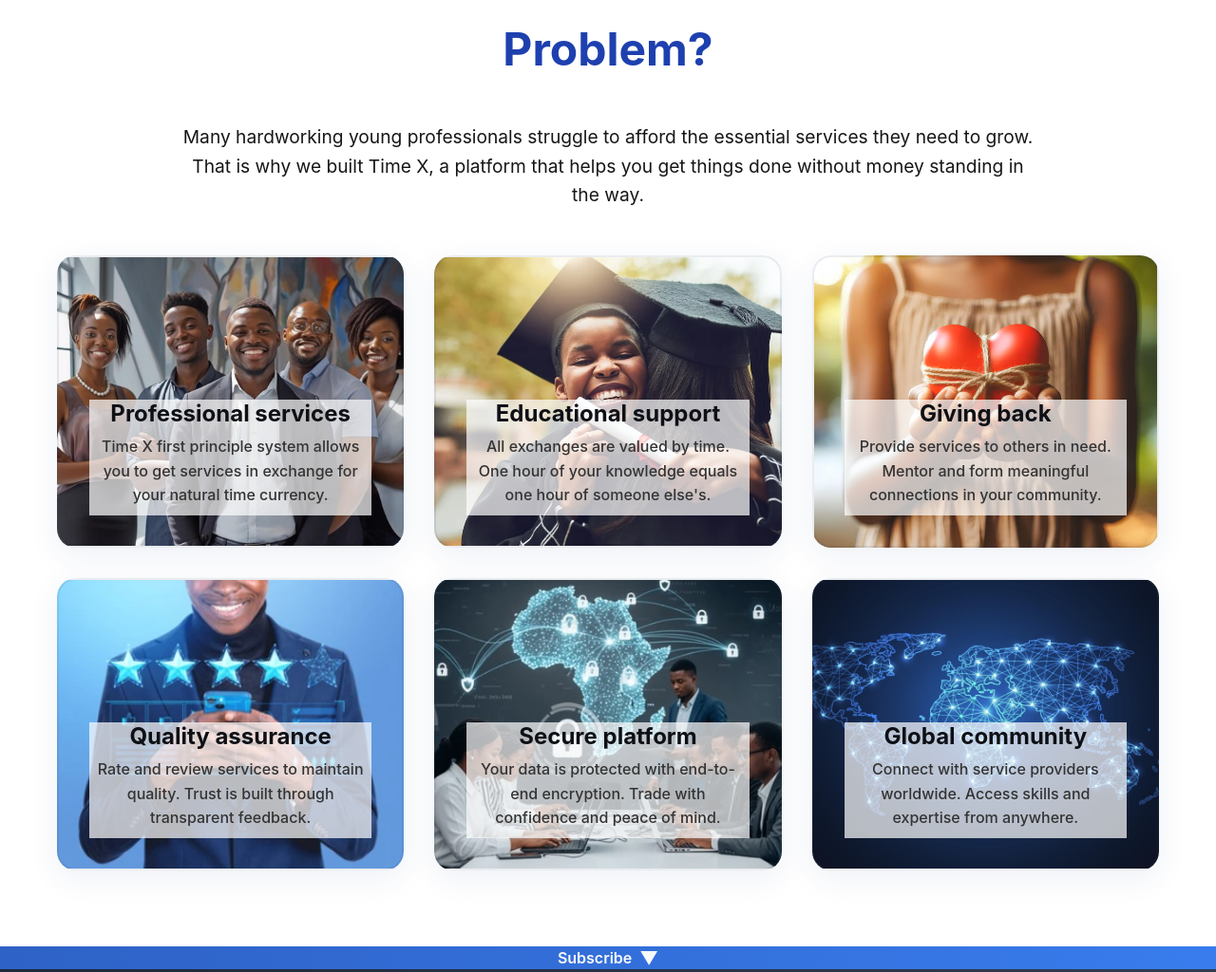
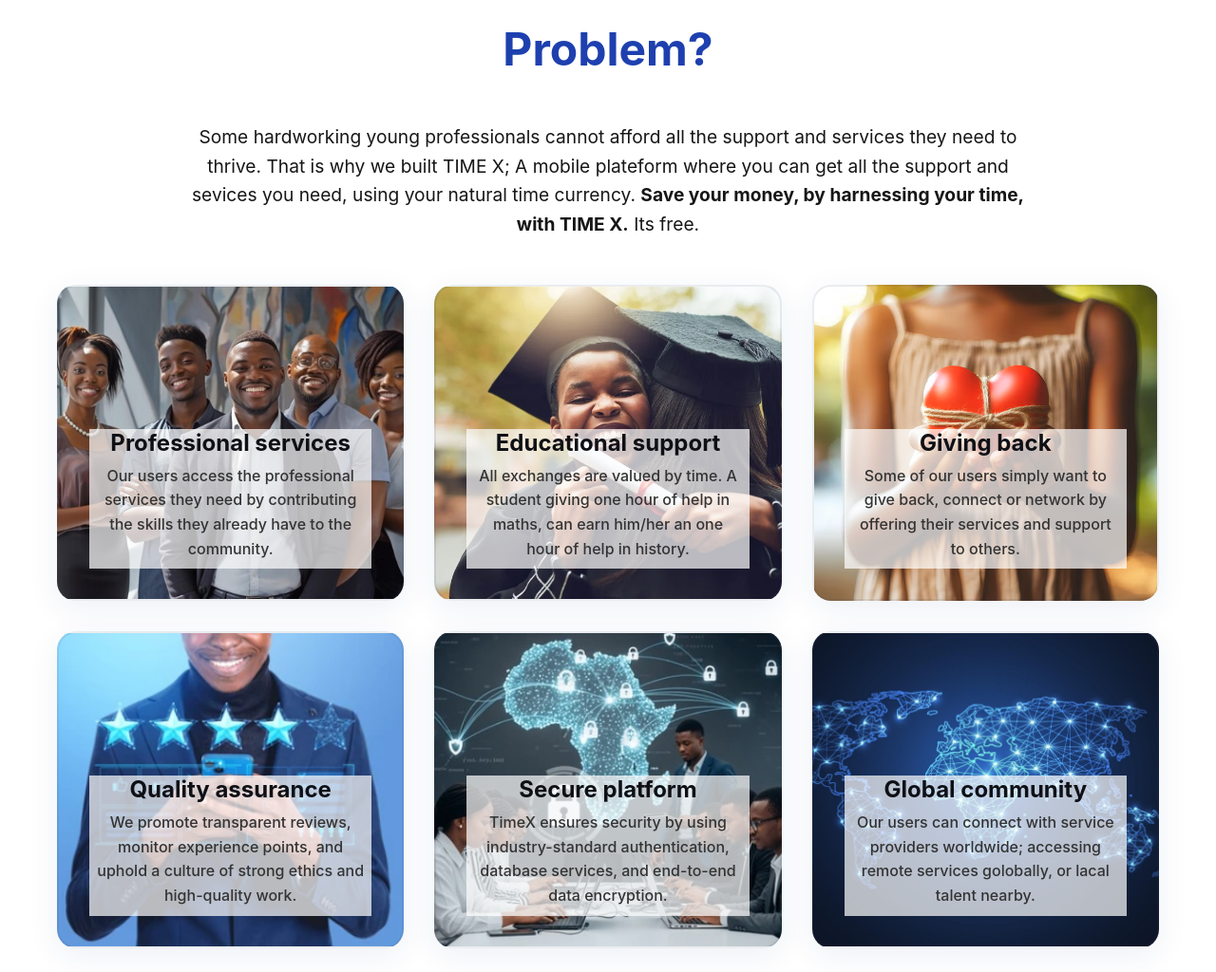
Before and after one commit to human0/timeX, a plain HTML site: page index.html in a window 1280 px wide. Shown: the part 940-1964 px from the top of the page at 95% size. Drawn offline with Linux system fonts and the light colour scheme; a script that the page names is missing.

Commit message:
copy updates

```diff
--- a/index.html
+++ b/index.html
@@ -188,32 +188,34 @@
             <div class="container">
                 <h2 class="section-title">Problem?</h2>
                 <p style="text-align: center; font-size: 1.2rem; max-width: 900px; margin: 2rem auto; line-height: 1.6; color: rgba(11, 10, 10, 0.95);">
-                    Many hardworking young professionals struggle to afford the essential services they need to grow. That is why we built Time X, a platform that helps you get things done without money standing in the way.
-                </p>
+                    Some hardworking young professionals cannot afford all the support and services they need to thrive.
+                    That is why we built TIME X;
+                    A mobile plateform where you can get all the support and sevices you need,
+                    using your natural time currency. <b>Save your money, by harnessing your time, with TIME X.</b> Its free.
                 <div class="features-grid">
                     <div class="feature-card">
                         <h3>Professional services</h3>
-                        <p>Time X first principle system allows you to get services in exchange for your natural time currency.</p>
+                        <p>Our users access the professional services they need by contributing the skills they already have to the community.</p>
                     </div>
                     <div class="feature-card">
                         <h3>Educational support</h3>
-                        <p>All exchanges are valued by time. One hour of your knowledge equals one hour of someone else's.</p>
+                        <p>All exchanges are valued by time. A student giving one hour of help in maths, can earn him/her an one hour of help in history.</p>
                     </div>
                     <div class="feature-card">
                         <h3>Giving back</h3>
-                        <p>Provide services to others in need. Mentor and form meaningful connections in your community.</p>
+                        <p>Some of our users simply want to give back, connect or network by offering their services and support to others.</p>
                     </div>
                     <div class="feature-card">
                         <h3>Quality assurance</h3>
-                        <p>Rate and review services to maintain quality. Trust is built through transparent feedback.</p>
+                        <p>We promote transparent reviews, monitor experience points, and uphold a culture of strong ethics and high-quality work.</p>
                     </div>
                     <div class="feature-card">
                         <h3>Secure platform</h3>
-                        <p>Your data is protected with end-to-end encryption. Trade with confidence and peace of mind.</p>
+                        <p>TimeX ensures security by using industry-standard authentication, database services, and end-to-end data encryption.</p>
                     </div>
                     <div class="feature-card">
                         <h3>Global community</h3>
-                        <p>Connect with service providers worldwide. Access skills and expertise from anywhere.</p>
+                        <p>Our users can connect with service providers worldwide; accessing remote services golobally, or lacal talent nearby.</p>
                     </div>
                 </div>
             </div>
@@ -274,7 +276,7 @@
                         <h3>Black</h3>
                         <div class="plan-price">
                             <span class="currency-symbol">$</span>
-                            <span class="price-amount">100</span>
+                            <span class="price-amount">75</span>
                             <span class="price-period">P/M</span>
                         </div>
                         <!-- <div class="trial-badge">1 Month Free Trial</div> -->
```
